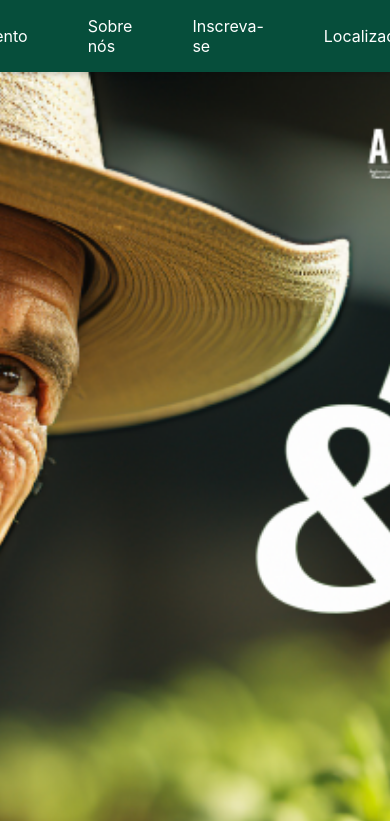
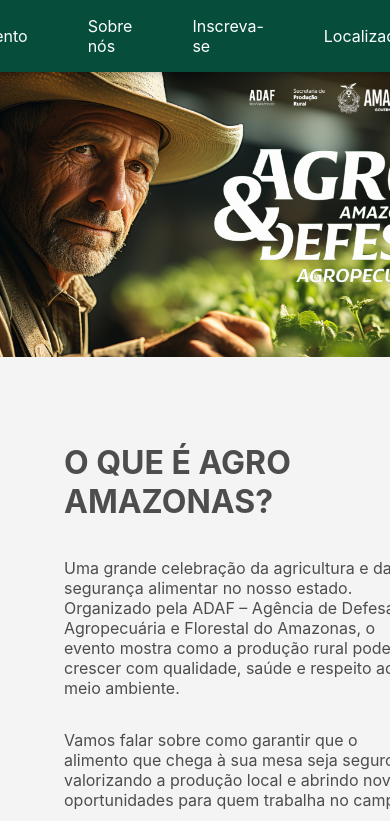
Before and after one commit to diplan-adaf/AgroDefEventADAF, a React (Create React App) app: page / in a window 390 px wide. Shown: the top 821 px of the page. Built offline with nearby package versions, Linux system fonts and the light colour scheme.

Commit message:
Adicionado responsibilade ao imagem principal/hero

```diff
--- a/src/components/hero/hero.css
+++ b/src/components/hero/hero.css
@@ -4,8 +4,24 @@
   text-align: center;
   background: linear-gradient(to bottom, #064e3b, #047857);
   color: #ffffff;
-  background-image: url('../../assets/BannerDefesa.PNG');
+  background-image: url("../../assets/BannerDefesa.PNG");
   background-repeat: no-repeat;
   background-size: cover;
   background-position: center;
 }
+
+/* Para tablets */
+@media (max-width: 900px) {
+  .hero-img {
+    height: 50vh;
+    padding: 2rem 1rem;
+  }
+}
+
+/* Para smartphones */
+@media (max-width: 600px) {
+  .hero-img {
+    height: 30vh;
+    padding: 1rem 0.5rem;
+  }
+}
--- a/src/pages/AgroAmazonasSite.css
+++ b/src/pages/AgroAmazonasSite.css
@@ -1,9 +1,18 @@
 .site-container {
   width: 100%;
   overflow-x: hidden;
-  background: #F4f4f4;
-  color: #4D4D4D;
+  background: #f4f4f4;
+  color: #4d4d4d;
   min-height: 100vh;
+  /* FLEX-BOX */
+  display: flex;
+  flex-direction: column;
+  justify-content: center;
+}
+.flex-item {
+  width: 100%;
+  padding: 1rem; /* rem é relativo ao tamanho da fonte raiz */
+  /* width: 100%; ou max-width: 600px; se necessário */
 }
 
 .carousel-section {
--- a/src/pages/AgroAmazonasSite.js
+++ b/src/pages/AgroAmazonasSite.js
@@ -1,5 +1,5 @@
 import Carousel from "../components/carousel/Carousel";
-import './AgroAmazonasSite.css';
+import "./AgroAmazonasSite.css";
 import Feature from "../components/feature/Feature";
 import Benefits from "../components/benefits/Benefits";
 import Location from "../components/location/Location";
@@ -11,12 +11,12 @@ export default function AgroAmazonasSite() {
   return (
     <div className="site-container">
       <Layout>
-        <Hero />
-        <Feature />
-        <Benefits />
-        <Location />
-        <Carousel />
-        <About />
+        <Hero className="flex-item" />
+        <Feature className="flex-item" />
+        <Benefits className="flex-item" />
+        <Location className="flex-item" />
+        <Carousel className="flex-item" />
+        <About className="flex-item" />
       </Layout>
     </div>
   );
```
Also changed, not shown: src/components/Carousel.js (added, +36 -0 lines), 1 other file (tests, documents, lock files or other folders).
